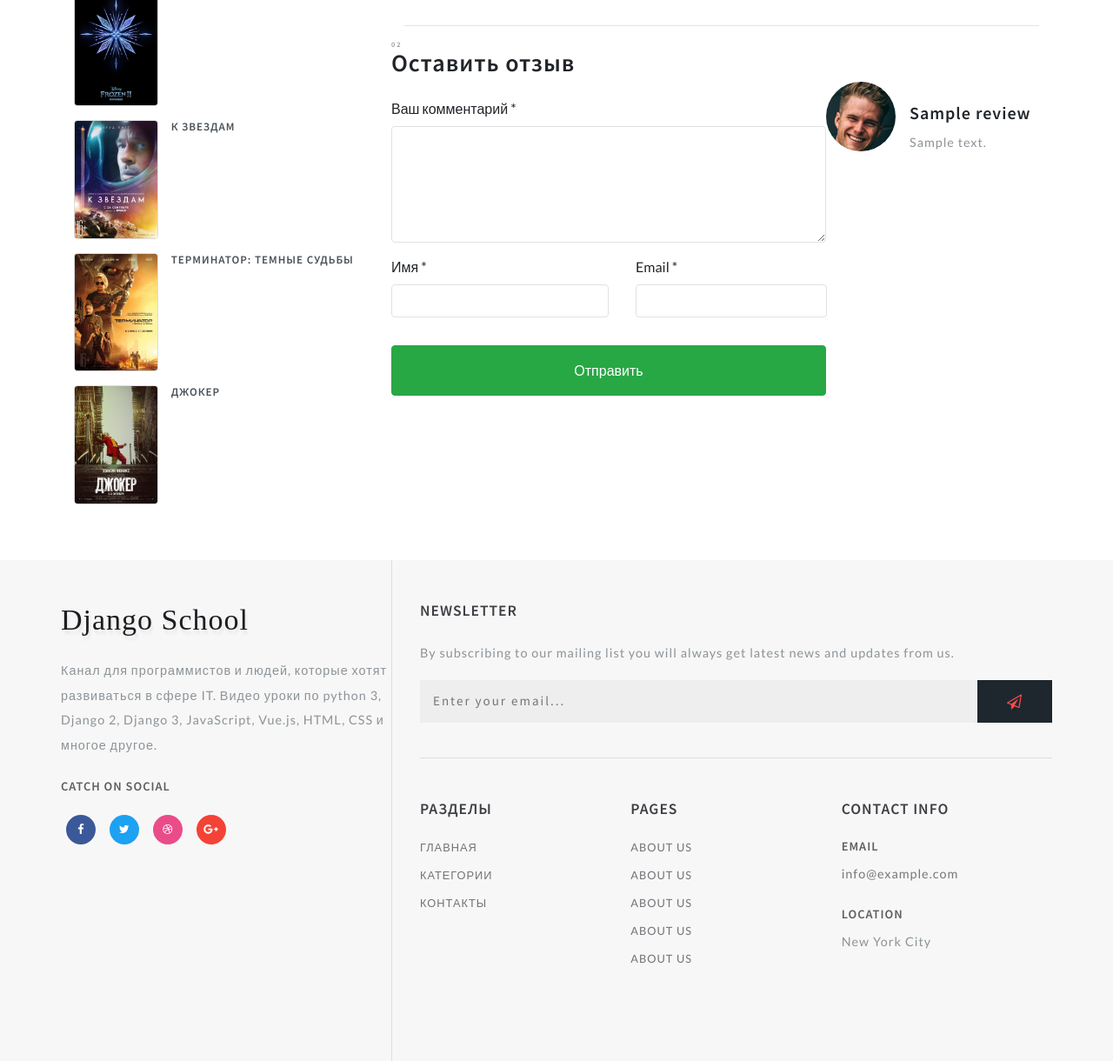
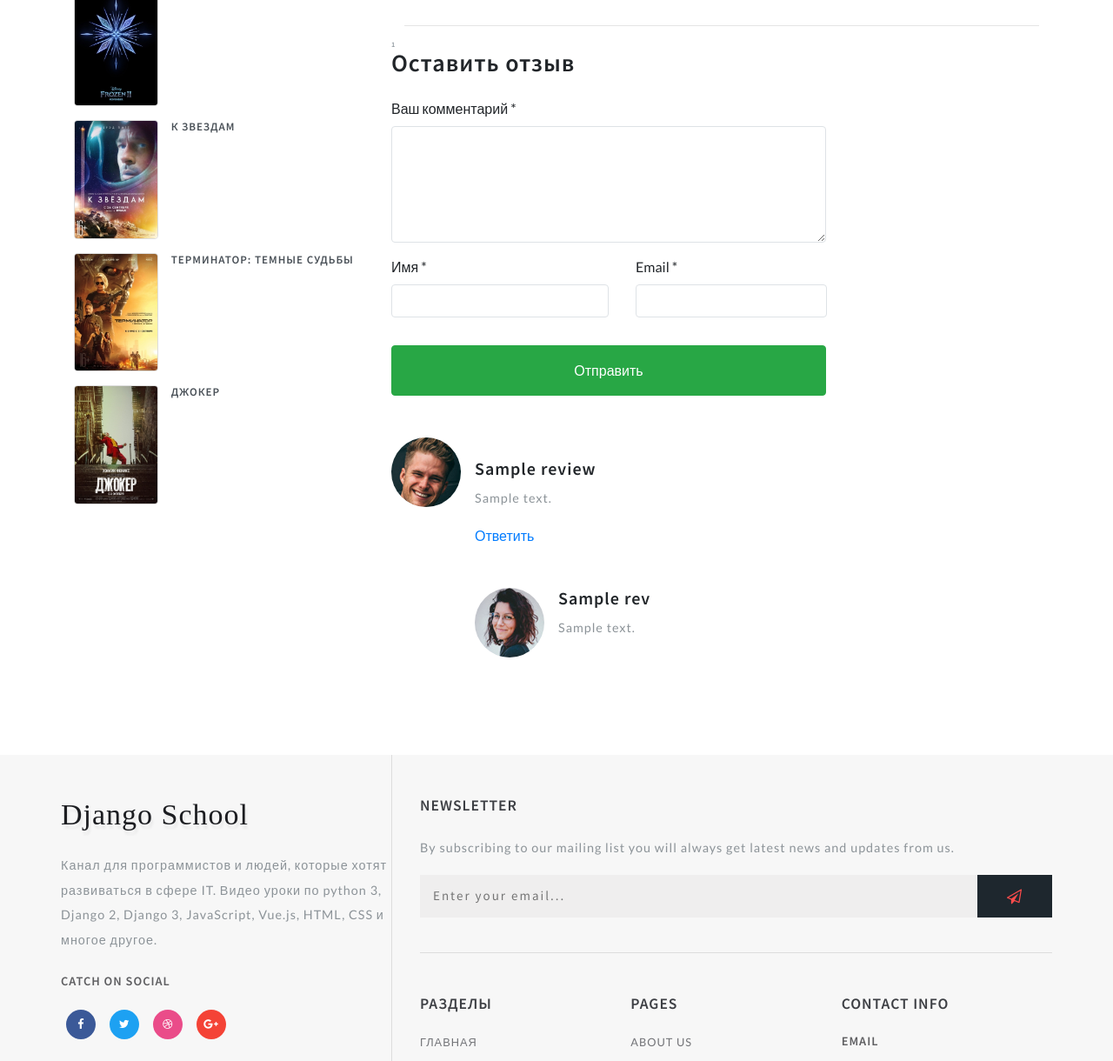
Before and after one commit to Vikort/django_movie, a Django app: template templates/movies/movie_detail.html in a window 1280 px wide. Shown: the part 1746-2966 px from the top of the page at 87% size. Run offline with Django 3.2, Linux system fonts and the light colour scheme; the template is opened without the code that fills it: most values are stand-ins (such as "Sample title", 1, 10 or a date in 2020); grey boxes marked "Sample" are stand-in pictures; some libraries are stand-ins or nearby versions.

Commit message:
feat: add subreviews

```diff
--- a/movies/models.py
+++ b/movies/models.py
@@ -73,6 +73,9 @@ class Movie(models.Model):
     def get_absolute_path(self):
         return reverse('movie_detail', kwargs={'slug': self.url})
 
+    def get_review(self):
+        return self.reviews_set.filter(parent__isnull=True)
+
     class Meta:
         verbose_name = 'Фильм'
         verbose_name_plural = 'Фильмы'
--- a/movies/views.py
+++ b/movies/views.py
@@ -12,7 +12,6 @@ class MoviesView(ListView):
 
     model = Movie
     queryset = Movie.objects.filter(draft=False)
-    # template_name = 'movies/movie_list.html'
 
 
 class MovieDetailView(DetailView):
@@ -28,6 +27,8 @@ class AddReview(View):
         movie = Movie.objects.get(id=pk)
         if form.is_valid():
             form = form.save(commit=False)
+            if request.POST.get('parent', None):
+                form.parent_id = int(request.POST.get('parent'))
             form.movie = movie
             form.save()
         return redirect(movie.get_absolute_path())
--- a/templates/movies/movie_detail.html
+++ b/templates/movies/movie_detail.html
@@ -1,4 +1,5 @@
 {% extends 'movies/base.html' %}
+{% load static %}
 {% block title %} {{ movie.title }}{% endblock title %}
 {% block container %}
     <div class="container py-md-3">
@@ -103,6 +104,7 @@
                         </div>
                         <div class="clearfix"></div>
                     </div>
+                </ul>
             </div>
         </div>
         <div class="row sub-para-w3layouts mt-5">
@@ -133,9 +135,11 @@
                 <div class="contact-single">
                     <h3 class="editContent" style="outline: none; cursor: inherit;">
                                     <span class="sub-tittle editContent"
-                                          style="outline: none; cursor: inherit;">02</span>Оставить отзыв</h3>
-                    <form action="{% url 'add_review' movie.id %}" method="post" class="mt-4">
+                                          style="outline: none; cursor: inherit;">{{ movie.reviews_set.count }}</span>Оставить
+                        отзыв</h3>
+                    <form action="{% url 'add_review' movie.id %}" method="post" class="mt-4" id="formReview">
                         {% csrf_token %}
+                        <input type="hidden" name="parent" id="contactparent" value="">
                         <div class="form-group editContent">
                             <label for="contactcomment" class="editContent">
                                 Ваш комментарий *
@@ -167,9 +171,10 @@
                 </div>
                 <!--  //contact form grid ends here -->
             </div>
-            {% for review in movie.reviews_set.all %}
+            <div class="media py-5"></div>
+            {% for review in movie.get_review %}
                 <div class="media py-5">
-                    <img src="bundles/images/te2.jpg" class="mr-3 img-fluid" alt="image">
+                    <img src="{% static 'images/te2.jpg' %}" class="mr-3 img-fluid" alt="image">
                     <div class="media-body mt-4">
                         <h5 class="mt-0 editContent">
                             {{ review.name }}
@@ -177,26 +182,32 @@
                         <p class="mt-2 editContent">
                             {{ review.text }}
                         </p>
-                        {#                    <div class="media mt-5 editContent"#}
-                        {#                         style="outline: none; cursor: inherit;">#}
-                        {#                        <a class="pr-3" href="#">#}
-                        {#                            <img src="bundles/images/te1.jpg" class="img-fluid "#}
-                        {#                                 alt="image" style="outline: none; cursor: inherit;">#}
-                        {#                        </a>#}
-                        {#                        <div class="media-body">#}
-                        {#                            <h5 class="mt-0 editContent"#}
-                        {#                                style="outline: none; cursor: inherit;">Leia Organa</h5>#}
-                        {#                            <p class="mt-2 editContent"#}
-                        {#                               style="outline: none; cursor: inherit;"> Cras sit amet#}
-                        {#                                nibh libero, in gravida nulla. Nulla vel metus#}
-                        {#                                scelerisque ante sollicitudin. Cras purus odio,#}
-                        {#                                vestibulum in vulputate at, tempus viverra turpis. Fusce#}
-                        {#                                condimentum nunc ac nisi vulputate fringilla..</p>#}
-                        {#                        </div>#}
-                        {#                    </div>#}
+                        <a href="#formReview" onclick="addReview('{{ review.name }}','{{ review.id }}')">Ответить</a>
+                        {% for rev in review.reviews_set.all %}
+                            <div class="media mt-5 editContent">
+                                <a class="pr-3" href="#">
+                                    <img src="{% static 'images/te1.jpg' %}" class="img-fluid "
+                                         alt="image">
+                                </a>
+                                <div class="media-body">
+                                    <h5 class="mt-0 editContent">
+                                        {{ rev.name }}
+                                    </h5>
+                                    <p class="mt-2 editContent">
+                                        {{ rev.text }}
+                                    </p>
+                                </div>
+                            </div>
+                        {% endfor %}
                     </div>
                 </div>
             {% endfor %}
         </div>
     </div>
+    <script>
+        function addReview(name, id) {
+            document.getElementById('contactparent').value = id;
+            document.getElementById('contactcomment').innerText = `${name}, `;
+        }
+    </script>
 {% endblock movie %}
```
